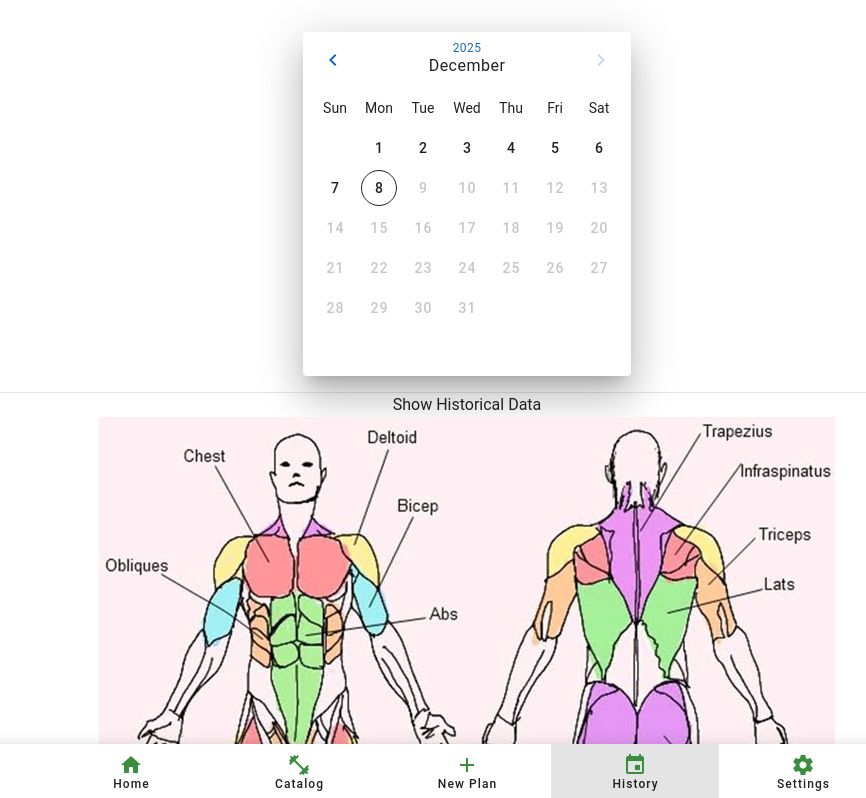
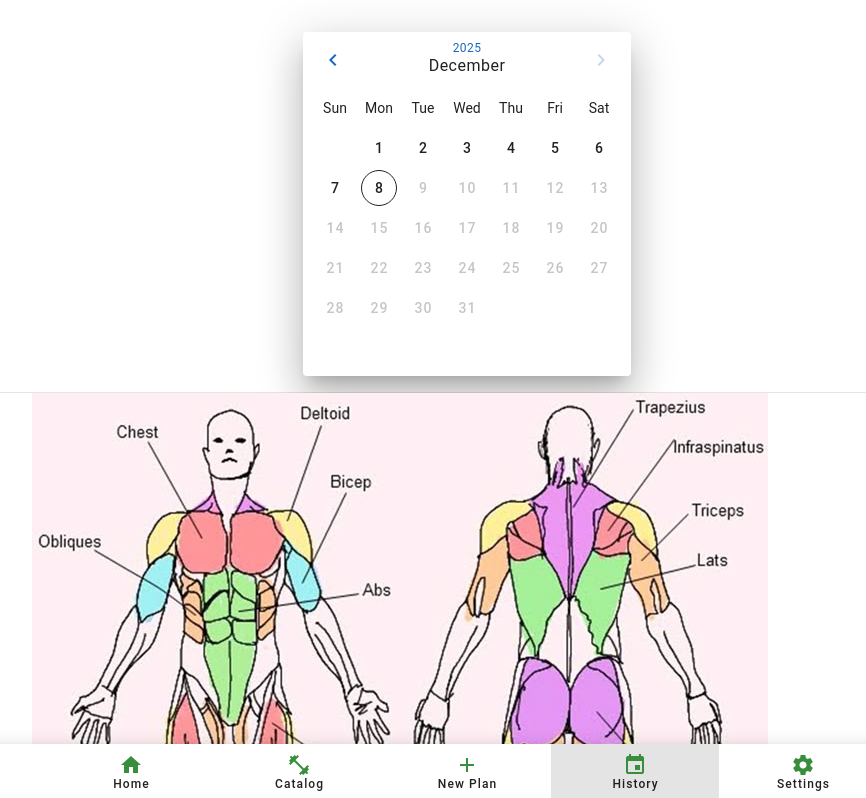
Before and after one commit to KlaraOppenheimerSchule/Bofrostbuben, a Vue app in the folder frontend/: page /HistoryView in a window 1280 px wide. Shown: the top 798 px of the page, without its empty margins (173-1039 px from the left). Built offline with nearby package versions, Linux system fonts and the light colour scheme; a small style sheet from the web is missing; the HTML template or start-up script is replaced by a standard one.

Commit message:
fix:  css hotfix

```diff
--- a/frontend/src/views/HistoryView.vue
+++ b/frontend/src/views/HistoryView.vue
@@ -25,9 +25,4 @@ function goToHistoryTab() {
 </template>
 
 <style>
-.align-center {
-  display: block;
-  margin-left: auto;
-  margin-right: auto;
-}
 </style>
```
